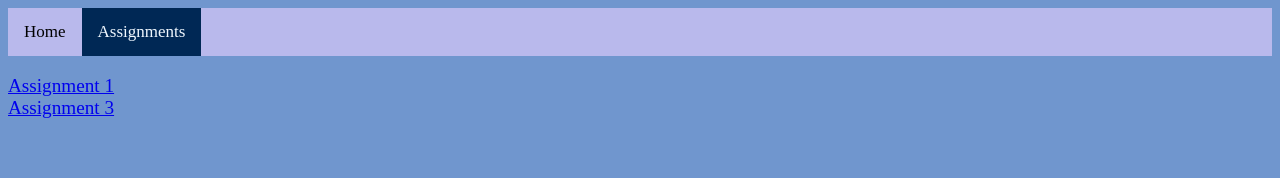
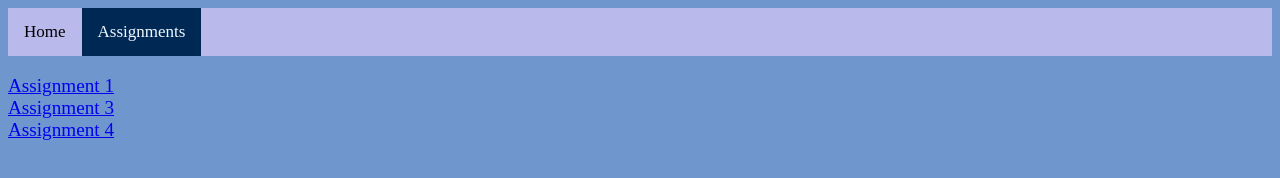
Before and after one commit to mumt301/ykogan, a plain HTML site: page assignments.html in a window 1280 px wide. Drawn offline with Linux system fonts and the light colour scheme.

Commit message:
added assignment 4

```diff
--- a/assignments.html
+++ b/assignments.html
@@ -18,6 +18,8 @@
             <a href="http://165.22.227.110/~ykogan/content/assignment1.txt">Assignment 1</a>
         </br>
             <a href="http://165.22.227.110/~ykogan/A3/bandpage.html">Assignment 3</a>
+    </br>
+            <a href="http://165.22.227.110/~ykogan/A4/A4/index.html">Assignment 4</a>
         </p>
 
     </body>
```
